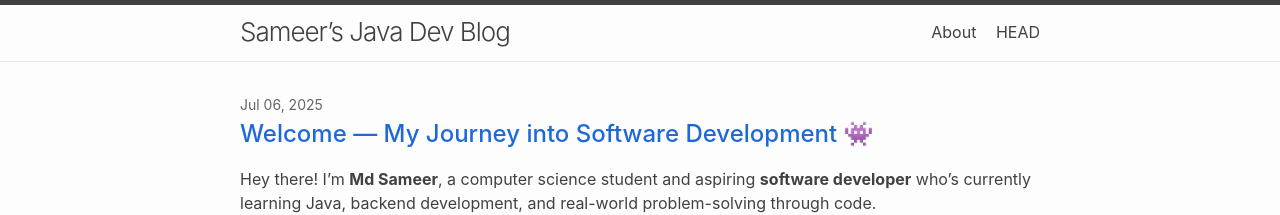
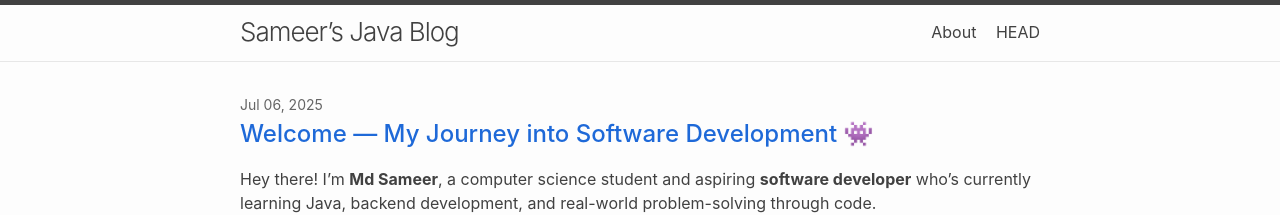
Before and after one commit to raZer99/raZer99.github.io, a Jekyll site: the page built from index.md, in a window 1280 px wide. Shown: the top 215 px of the page. Built offline with Jekyll 4.4.1, drawn with Linux system fonts in a browser that asks for light colours.

Commit message:
Update _config.yml

```diff
--- a/_config.yml
+++ b/_config.yml
@@ -1,5 +1,5 @@
 # Site-wide settings
-title: Sameer’s Java Dev Blog
+title: Sameer’s Java Blog
 description: >
   Real-world Java DSA, OOP, and backend learning journey with business use-case mapping.
 author:
```
